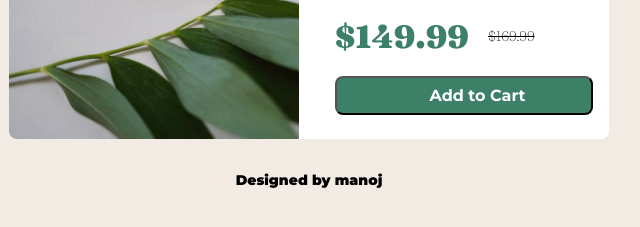
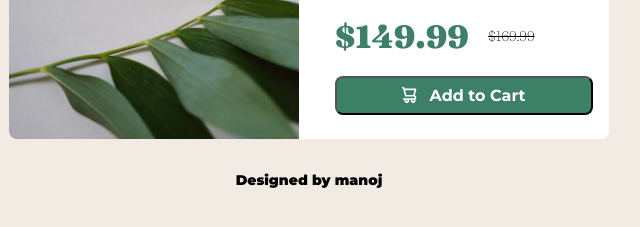
Before and after one commit to iammanoj9968/Product_pricing, a plain HTML site: page index.html in a window 1280 px wide. Shown: the part 315-542 px from the top of the page, 331-971 px from the left. Drawn offline with Linux system fonts and the light colour scheme.

Commit message:
Update styles.css

```diff
--- a/styles.css
+++ b/styles.css
@@ -119,7 +119,7 @@ body{
 
    .btn[data-icon="shopping-cart"]::before{
             content:"" ;
-            background-image: url(images/icon-cart.svg);
+            background-image: url(icon-cart.svg);
             width: 15px;
             height: 16px;
    }
```
